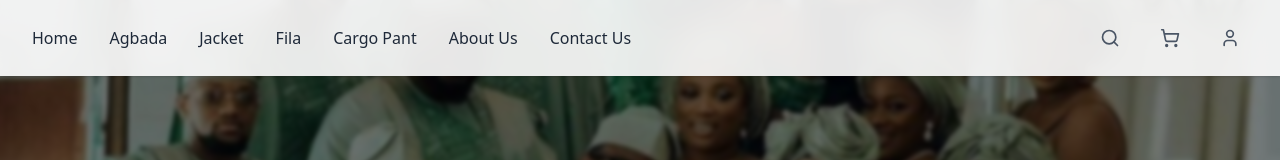
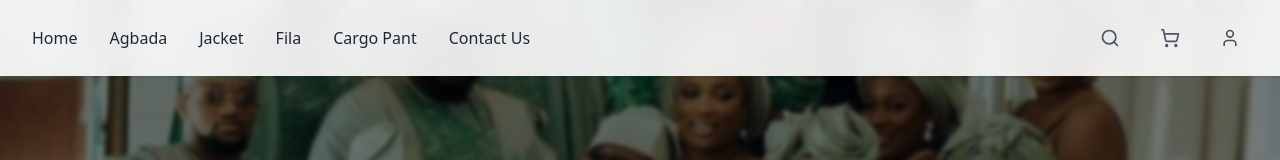
Before and after one commit to dona-8833/house-of-tribe, a React (Vite) app: page / in a window 1280 px wide. Shown: the top 160 px of the page. Built offline with nearby package versions, Linux system fonts and the light colour scheme.

Commit message:
removed about section

```diff
--- a/src/components/layout/Navbar.jsx
+++ b/src/components/layout/Navbar.jsx
@@ -34,7 +34,7 @@ export default function Navbar() {
         <Link to="/fila" className="hover:text-primary transition-colors duration-200">Fila</Link>
         {/* <Link to="/bubu" className="hover:text-primary transition-colors duration-200">Bubu Gown</Link> */}
         <Link to="/cargo" className="hover:text-primary transition-colors duration-200">Cargo Pant</Link>
-        <Link to="/about" className="hover:text-primary transition-colors duration-200">About Us</Link>
+        {/* <Link to="/about" className="hover:text-primary transition-colors duration-200">About Us</Link> */}
         <Link to="/contact" className="hover:text-primary transition-colors duration-200">Contact Us</Link>
       </div>
 
@@ -126,13 +126,13 @@ export default function Navbar() {
           >
             Cargo Pant
           </Link>
-          <Link
+          {/* <Link
             to="/about"
             onClick={() => setOpen(false)}
             className="text-gray-800 font-medium hover:text-primary transition-colors duration-200"
           >
             About Us
-          </Link>
+          </Link> */}
           <Link
             to="/contact"
             onClick={() => setOpen(false)}
```
